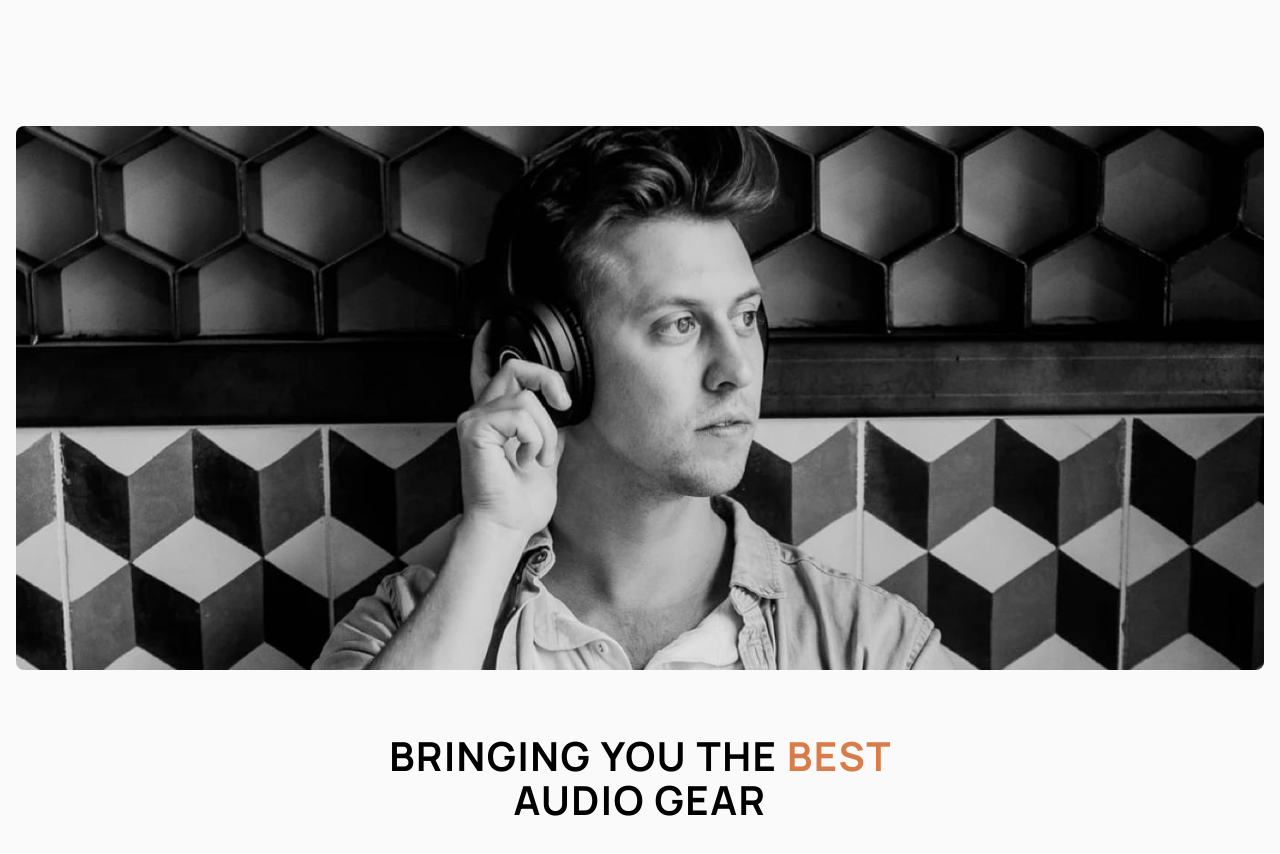
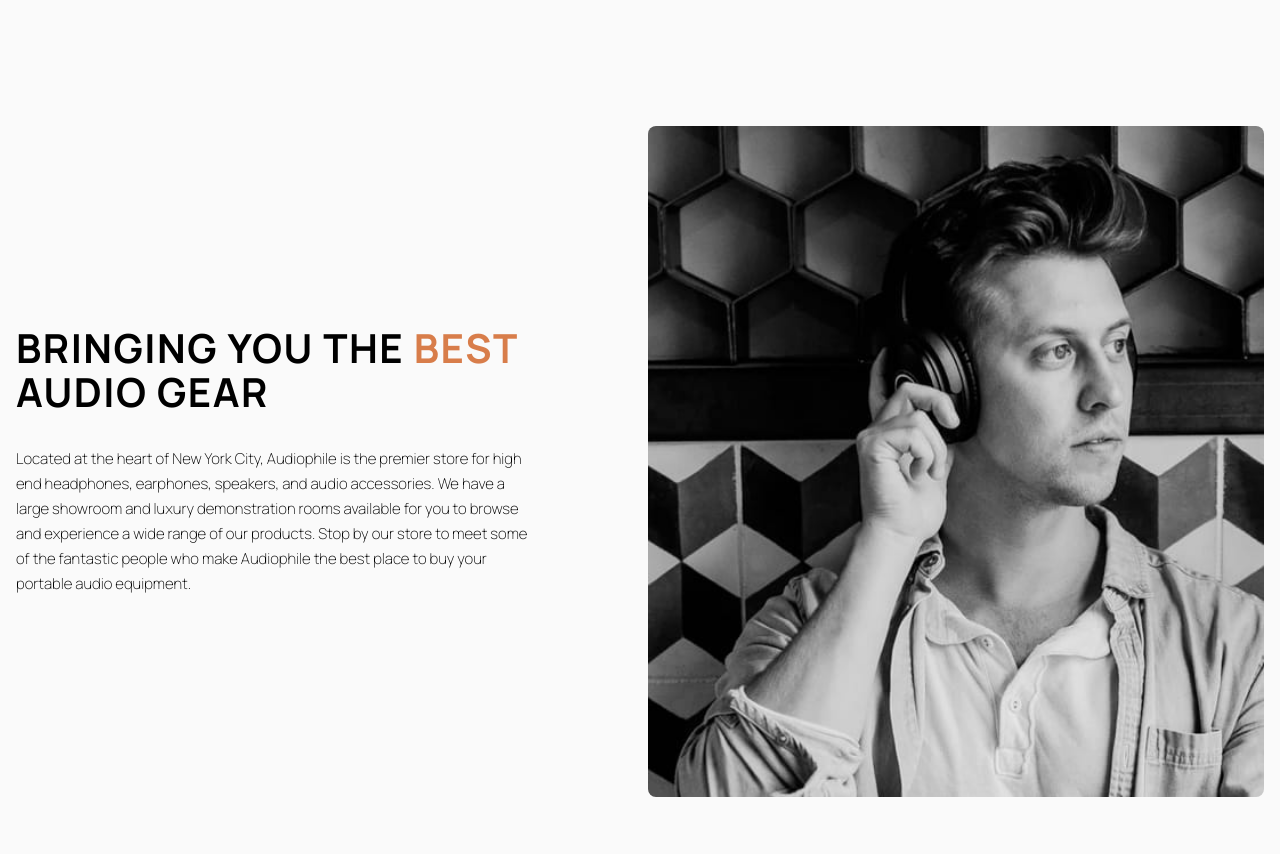
Before and after one commit to ronnieima/audiophile-ecommerce, a Next.js app: page / in a window 1280 px wide. Shown: the part 2922-3776 px from the top of the page. Built offline with nearby package versions, Linux system fonts and the light colour scheme.

Commit message:
start on desktop layout

```diff
--- a/src/components/CallToAction.tsx
+++ b/src/components/CallToAction.tsx
@@ -1,9 +1,16 @@
+import { cn } from "@/lib/utils";
 import Image from "next/image";
 import React from "react";
 
 export default function CallToAction() {
   return (
-    <section className="flex flex-col items-center justify-center gap-16 px-4 pb-32 text-center">
+    <section className="px-4 pb-32 text-center">
+      <div
+        className={cn(
+          "flex flex-col items-center justify-center gap-16 ",
+          "lg:mx-auto lg:max-w-7xl lg:flex-row-reverse",
+        )}
+      >
         <Image
           src={"/assets/shared/mobile/image-best-gear.jpg"}
           height={0}
@@ -17,20 +24,32 @@
           height={0}
           width={0}
           sizes="100vw"
-        className="hidden h-auto w-full rounded-lg sm:block"
+          className="hidden h-auto w-full rounded-lg sm:block lg:hidden"
           alt="a black-and-white image of a man wearing headphones posing"
         />
+        <Image
+          src={"/assets/shared/desktop/image-best-gear.jpg"}
+          height={0}
+          width={0}
+          sizes="100vw"
+          className=" hidden h-auto w-2/4 rounded-lg lg:block"
+          alt="a black-and-white image of a man wearing headphones posing"
+        />
+        <div className="flex flex-col items-center justify-center gap-8 lg:items-start lg:text-left">
           <h2 className="sm:max-w-xl">
-        Bringing you the <span className="text-primary">best</span> audio gear
+            Bringing you the <span className="text-primary">best</span> audio
+            gear
           </h2>
           <p className="sm:max-w-lg">
-        Located at the heart of New York City, Audiophile is the premier store
-        for high end headphones, earphones, speakers, and audio accessories. We
-        have a large showroom and luxury demonstration rooms available for you
-        to browse and experience a wide range of our products. Stop by our store
-        to meet some of the fantastic people who make Audiophile the best place
-        to buy your portable audio equipment.
+            Located at the heart of New York City, Audiophile is the premier
+            store for high end headphones, earphones, speakers, and audio
+            accessories. We have a large showroom and luxury demonstration rooms
+            available for you to browse and experience a wide range of our
+            products. Stop by our store to meet some of the fantastic people who
+            make Audiophile the best place to buy your portable audio equipment.
           </p>
+        </div>
+      </div>
     </section>
   );
 }
--- a/src/components/Products.tsx
+++ b/src/components/Products.tsx
@@ -5,10 +5,17 @@
 
 export default function Products() {
   return (
-    <section className={cn("flex flex-col gap-8  px-4 text-center", "sm:px-8")}>
+    <section>
       <div
         className={cn(
-          "relative flex flex-col items-center justify-center gap-8 rounded-lg bg-primary bg-patternCircles bg-cover bg-[center_-7rem] bg-no-repeat p-8 py-32  text-white",
+          "flex flex-col gap-8  px-4 text-center",
+          "sm:px-8",
+          "lg:mx-auto lg:max-w-7xl",
+        )}
+      >
+        <div
+          className={cn(
+            "relative flex h-full w-full flex-col items-center justify-center gap-8 rounded-lg bg-primary bg-patternCircles bg-cover bg-[center_-7rem] bg-no-repeat p-8 py-32 text-white",
           )}
         >
           <div className="w-1/2 sm:w-1/4">
@@ -56,6 +63,7 @@
             <Button variant={"secondary"}>See product</Button>
           </div>
         </div>
+      </div>
     </section>
   );
 }
```
Lines whose indentation alone changed are shown as unchanged.
